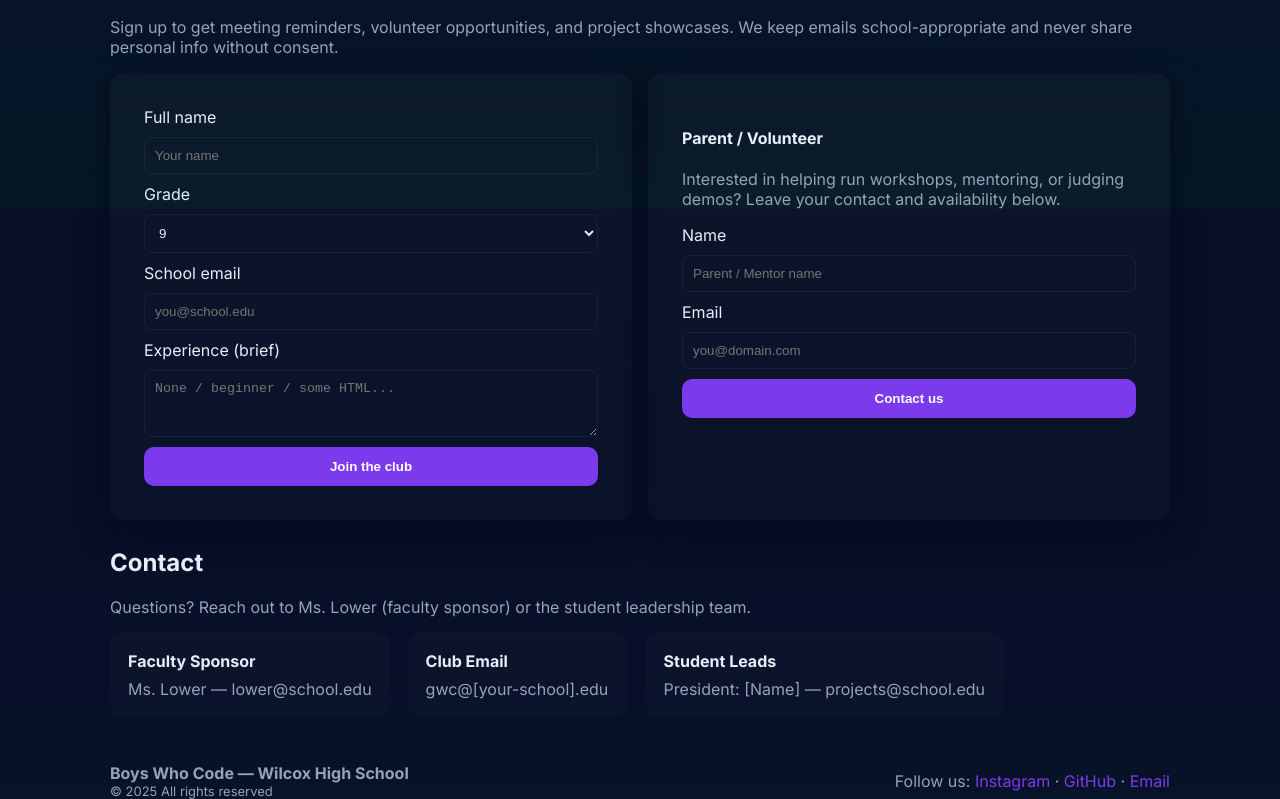
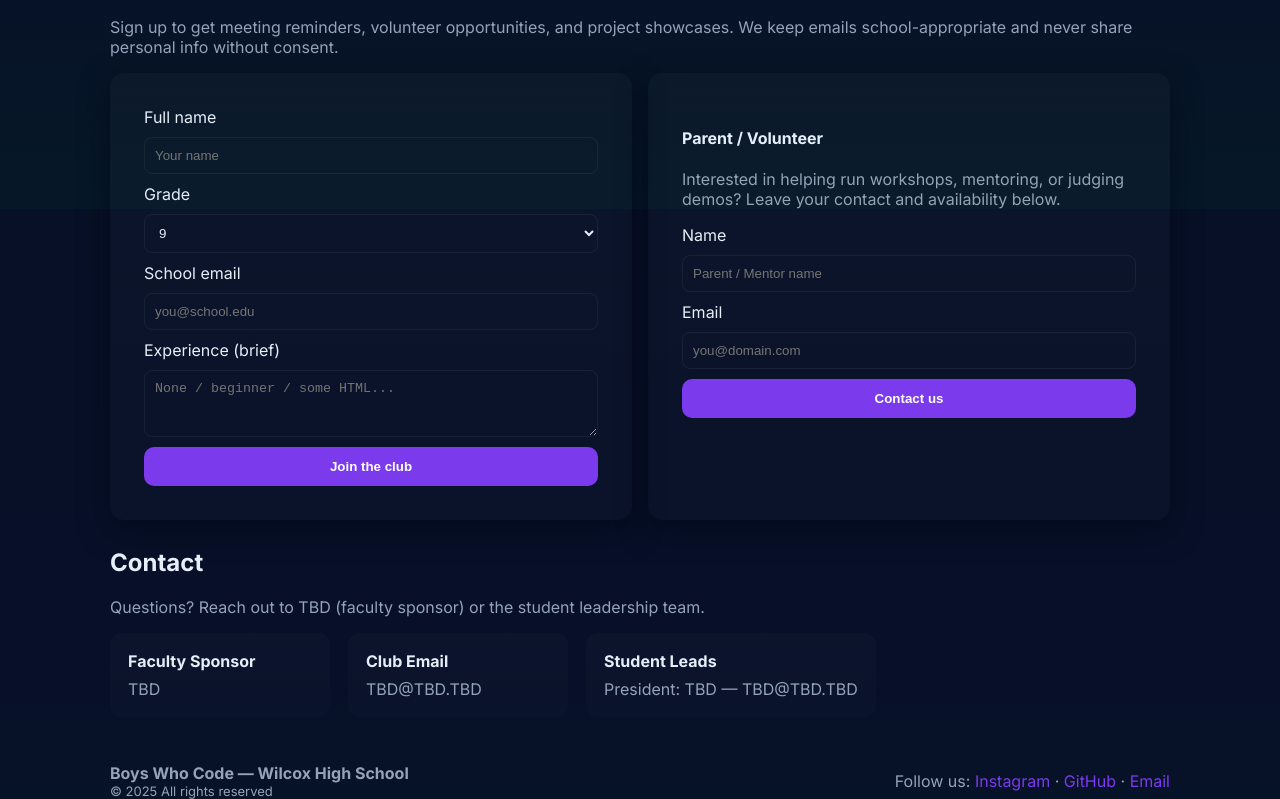
Before and after one commit to boyswhocode/boyswhocode.github.io, a plain HTML site: page index.html in a window 1280 px wide. Shown: the part 1391-2190 px from the top of the page. Drawn offline with Linux system fonts and the light colour scheme.

Commit message:
Update index.html

```diff
--- a/index.html
+++ b/index.html
@@ -228,19 +228,19 @@
 
     <section id="contact" style="margin-top:28px">
       <h2>Contact</h2>
-      <p class="muted">Questions? Reach out to Ms. Lower (faculty sponsor) or the student leadership team.</p>
+      <p class="muted">Questions? Reach out to TBD (faculty sponsor) or the student leadership team.</p>
       <div style="display:flex;gap:18px;flex-wrap:wrap;margin-top:10px">
         <div class="card" style="min-width:220px">
           <strong>Faculty Sponsor</strong>
-          <p class="muted" style="margin:8px 0 0">Ms. Lower — lower@school.edu</p>
+          <p class="muted" style="margin:8px 0 0">TBD</p>
         </div>
         <div class="card" style="min-width:220px">
           <strong>Club Email</strong>
-          <p class="muted" style="margin:8px 0 0">gwc@[your-school].edu</p>
+          <p class="muted" style="margin:8px 0 0">TBD@TBD.TBD</p>
         </div>
         <div class="card" style="min-width:220px">
           <strong>Student Leads</strong>
-          <p class="muted" style="margin:8px 0 0">President: [Name] — projects@school.edu</p>
+          <p class="muted" style="margin:8px 0 0">President: TBD — TBD@TBD.TBD</p>
         </div>
       </div>
     </section>
```
